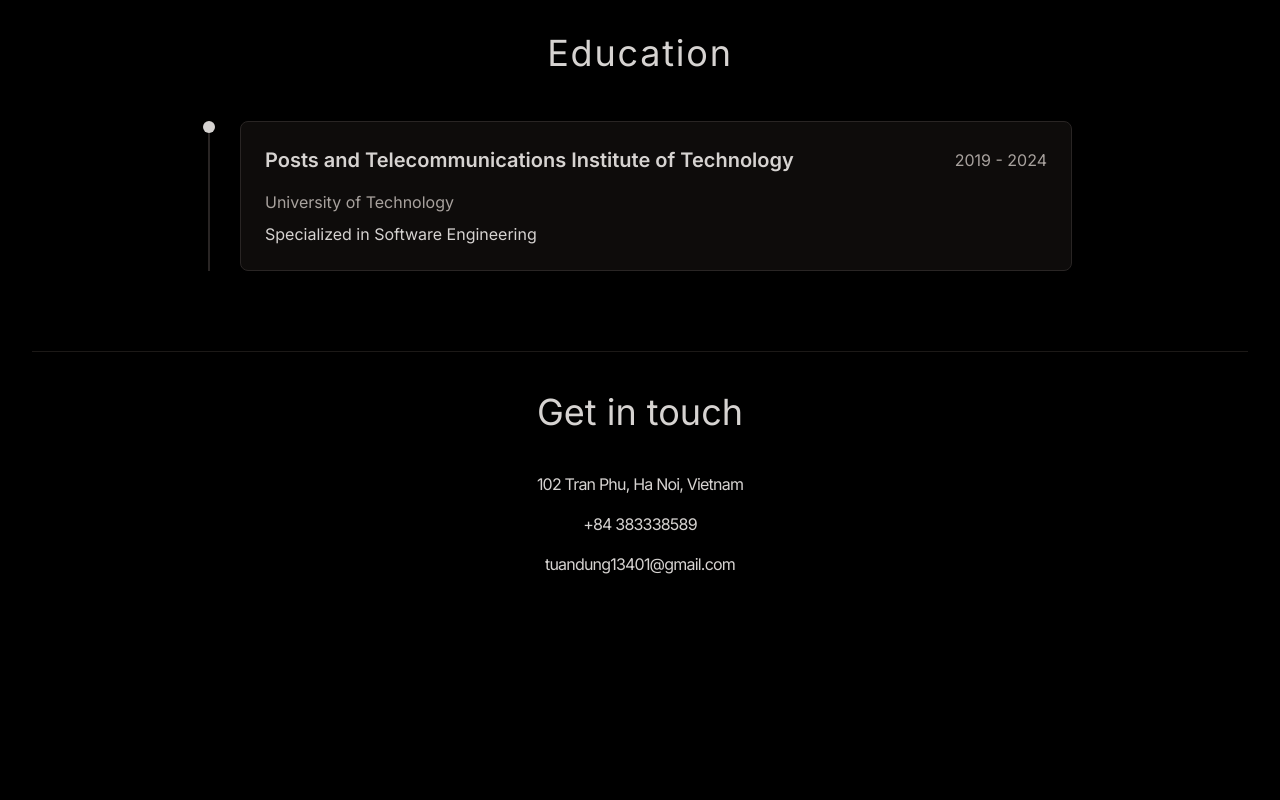
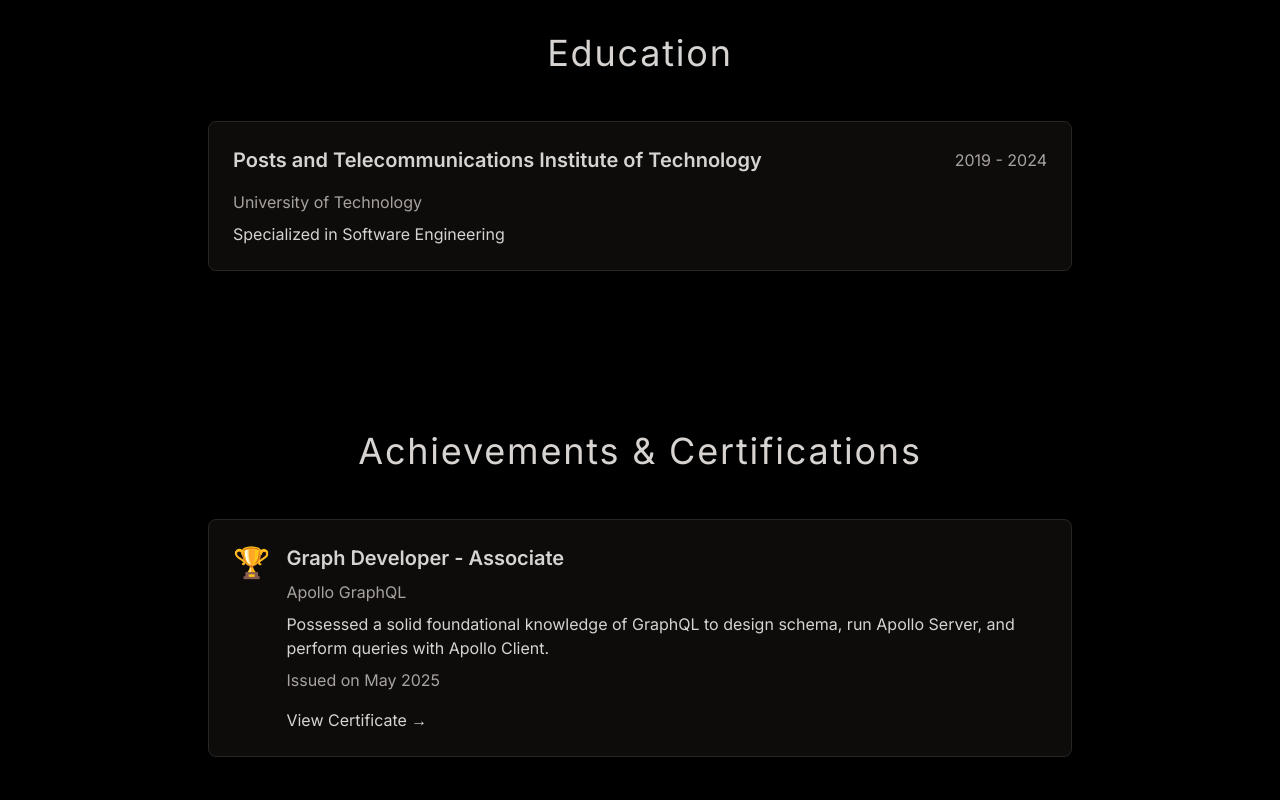
Before and after one commit to tuandung1304/dungnt-portfolio, a Next.js app: page / in a window 1280 px wide. Shown: the part 3860-4660 px from the top of the page. Before the commit the page ends 4516 px from the top, so only its background shows below. Built offline with nearby package versions, Linux system fonts and the light colour scheme.

Commit message:
Welcome my first Certification <3

```diff
--- a/src/app/components/Achievements.tsx
+++ b/src/app/components/Achievements.tsx
@@ -13,7 +13,7 @@
         Achievements & Certifications
       </motion.h2>
       <div className="max-w-4xl mx-auto px-4">
-        <div className="grid grid-cols-1 md:grid-cols-2 gap-8">
+        <div className="grid grid-cols-1 gap-8">
           {achievements.map((achievement, index) => (
             <motion.div
               key={achievement.title}
--- a/src/app/components/Education.tsx
+++ b/src/app/components/Education.tsx
@@ -14,15 +14,13 @@
       </motion.h2>
       <div className="max-w-4xl mx-auto px-4">
         <div className="relative">
-          <div className="absolute left-0 top-0 w-0.5 h-full bg-stone-800" />
           {education.map((edu, index) => (
             <motion.div
               key={edu.degree}
               whileInView={{ opacity: 1, x: 0 }}
               initial={{ opacity: 0, x: -50 }}
               transition={{ duration: 0.5, delay: index * 0.1 }}
-              className="relative pl-8 mb-8 last:mb-0">
-              <div className="absolute left-[-5px] top-0 w-3 h-3 rounded-full bg-stone-300" />
+              className="relative mb-8 last:mb-0">
               <div className="bg-stone-900/50 rounded-lg p-6 border border-stone-800">
                 <div className="flex flex-col md:flex-row md:items-center md:justify-between mb-4">
                   <h3 className="text-xl font-semibold">{edu.degree}</h3>
--- a/src/app/constants/achievements.ts
+++ b/src/app/constants/achievements.ts
@@ -9,38 +9,22 @@
 
 export const achievements: Achievement[] = [
   {
-    title: 'AWS Certified Solutions Architect',
-    issuer: 'Amazon Web Services',
+    title: 'Graph Developer - Associate',
+    issuer: 'Apollo GraphQL',
     description:
-      'Demonstrated expertise in designing and deploying scalable, highly available, and fault-tolerant systems on AWS.',
-    date: 'December 2022',
-    link: 'https://aws.amazon.com/certification/',
+      'Possessed a solid foundational knowledge of GraphQL to design schema, run Apollo Server, and perform queries with Apollo Client.',
+    date: 'Issued on May 2025',
+    link: 'https://www.apollographql.com/tutorials/certifications/138640fb-c59d-46fc-bc22-e31b284358ee/',
     icon: '🏆',
   },
-  {
-    title: 'Google Cloud Professional Developer',
-    issuer: 'Google Cloud',
-    description:
-      'Proven ability to build, test, and deploy applications, integrate Google Cloud services, and manage application environments.',
-    date: 'October 2022',
-    link: 'https://cloud.google.com/certification/',
-    icon: '☁️',
-  },
-  {
-    title: 'Best Project Award',
-    issuer: 'Tech Conference 2022',
-    description:
-      'Awarded for developing an innovative solution that addresses real-world problems using cutting-edge technologies.',
-    date: 'September 2022',
-    icon: '🎯',
-  },
-  {
-    title: 'MongoDB Certified Developer',
-    issuer: 'MongoDB',
-    description:
-      'Validated expertise in building and maintaining applications using MongoDB.',
-    date: 'August 2022',
-    link: 'https://www.mongodb.com/certification',
-    icon: '📊',
-  },
+  // Coming soon ☁️☁️☁️
+  // {
+  //   title: 'AWS Certified Developer',
+  //   issuer: 'Amazon Web Services',
+  //   description:
+  //     'Demonstrated expertise in designing and deploying scalable, highly available, and fault-tolerant systems on AWS.',
+  //   date: 'August 2025',
+  //   link: 'https://aws.amazon.com/certification/',
+  //   icon: '☁️',
+  // },
 ]
--- a/src/app/page.tsx
+++ b/src/app/page.tsx
@@ -1,11 +1,12 @@
+import Achievements from '@/app/components/Achievements'
 import Contact from '@/app/components/Contact'
+import Education from '@/app/components/Education'
 import Experience from '@/app/components/Experience'
 import Hero from '@/app/components/Hero'
 import Navbar from '@/app/components/Navbar'
-import Technologies from '@/app/components/Technologies'
 import Projects from '@/app/components/Projects'
 import Skills from '@/app/components/Skills'
-import Education from '@/app/components/Education'
+import Technologies from '@/app/components/Technologies'
 
 export default function App() {
   return (
@@ -24,6 +25,7 @@
         <Projects />
         <Experience />
         <Education />
+        <Achievements />
         <Contact />
       </div>
     </div>
```
